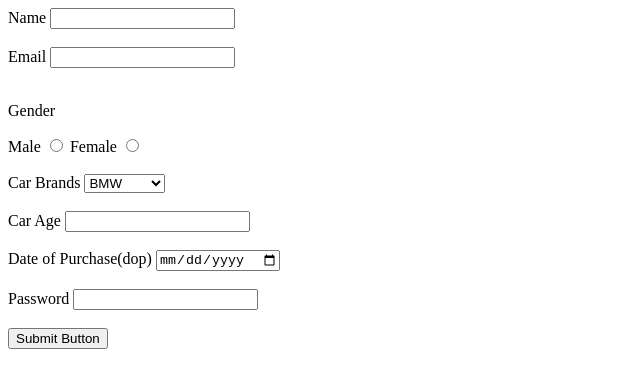
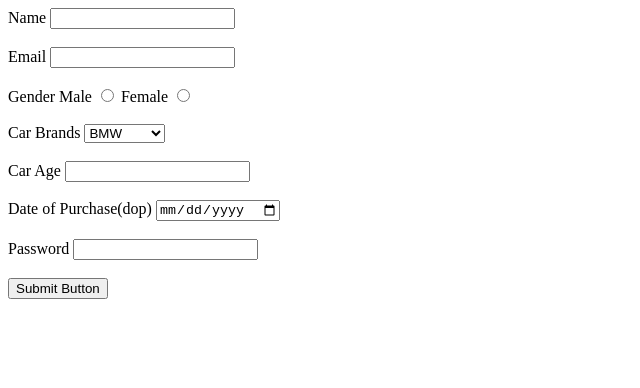
Before and after one commit to acciojob/car-insurance-form-Rahul28Rawat, a website: page main.html in a window 1280 px wide. Shown: the whole page, without its empty margins (0-640 px from the left). Drawn offline with Linux system fonts and the light colour scheme.

Commit message:
created a submission

```diff
--- a/main.html
+++ b/main.html
@@ -17,11 +17,11 @@
 		<input id="email" type="email" name="email"  required>
 		<br>
 		<br>
-		<p>Gender</p>
+		<label>Gender</label>
 		<label for="male">Male</label>
-		<input id="male" type="radio" name="male" value="Male" required>
+		<input id="male" type="radio" name="gender" value="Male" required>
 		<label for="female">Female</label>
-		<input id="female" type="radio" name="female" value="Female" required>
+		<input id="female" type="radio" name="gender" value="Female" required>
 		<br>
 		<br>
 		<label for="cars">Car Brands</label>
```
